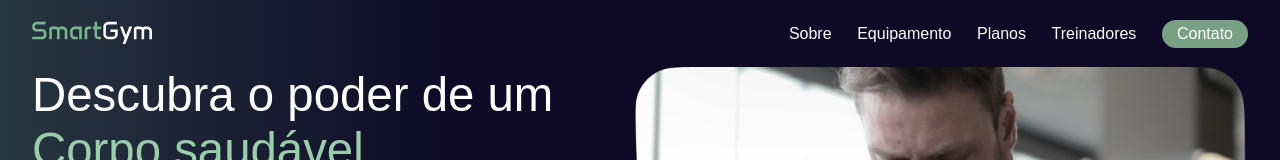
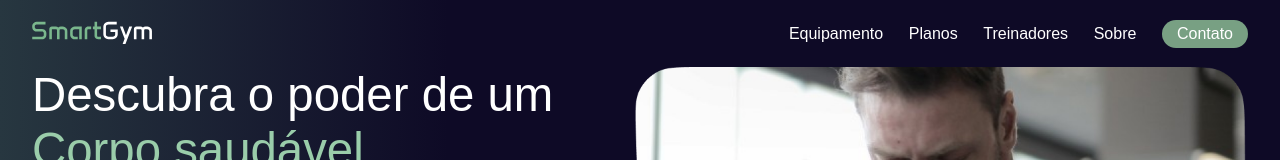
Before and after one commit to Reiss1x/smart-gym-project, a React (Vite) app: page / in a window 1280 px wide. Shown: the top 160 px of the page. Built offline with nearby package versions, Linux system fonts and the light colour scheme; a web font is replaced by a local one.

Commit message:
fix: header buttons order fix

```diff
--- a/src/components/Header/Header.jsx
+++ b/src/components/Header/Header.jsx
@@ -17,10 +17,11 @@ export default function Header() {
     <div className='header'>
         <img src={smartGym} alt="Logo" id='logo'></img>
         <div id='header-buttons'>
-          <button className='h-buttons' onClick={() => handleClick("about-container")}> Sobre </button>
           <button className='h-buttons' onClick={() => handleClick("equipment-container")}> Equipamento </button>
           <button className='h-buttons' onClick={() => handleClick("membership-container")}> Planos </button>
           <button className='h-buttons' onClick={() => handleClick("trainers-container")}> Treinadores </button>
+          <button className='h-buttons' onClick={() => handleClick("about-container")}> Sobre </button>
+
           <button className='h-buttons'> Contato </button>
         </div>
     </div>
```
